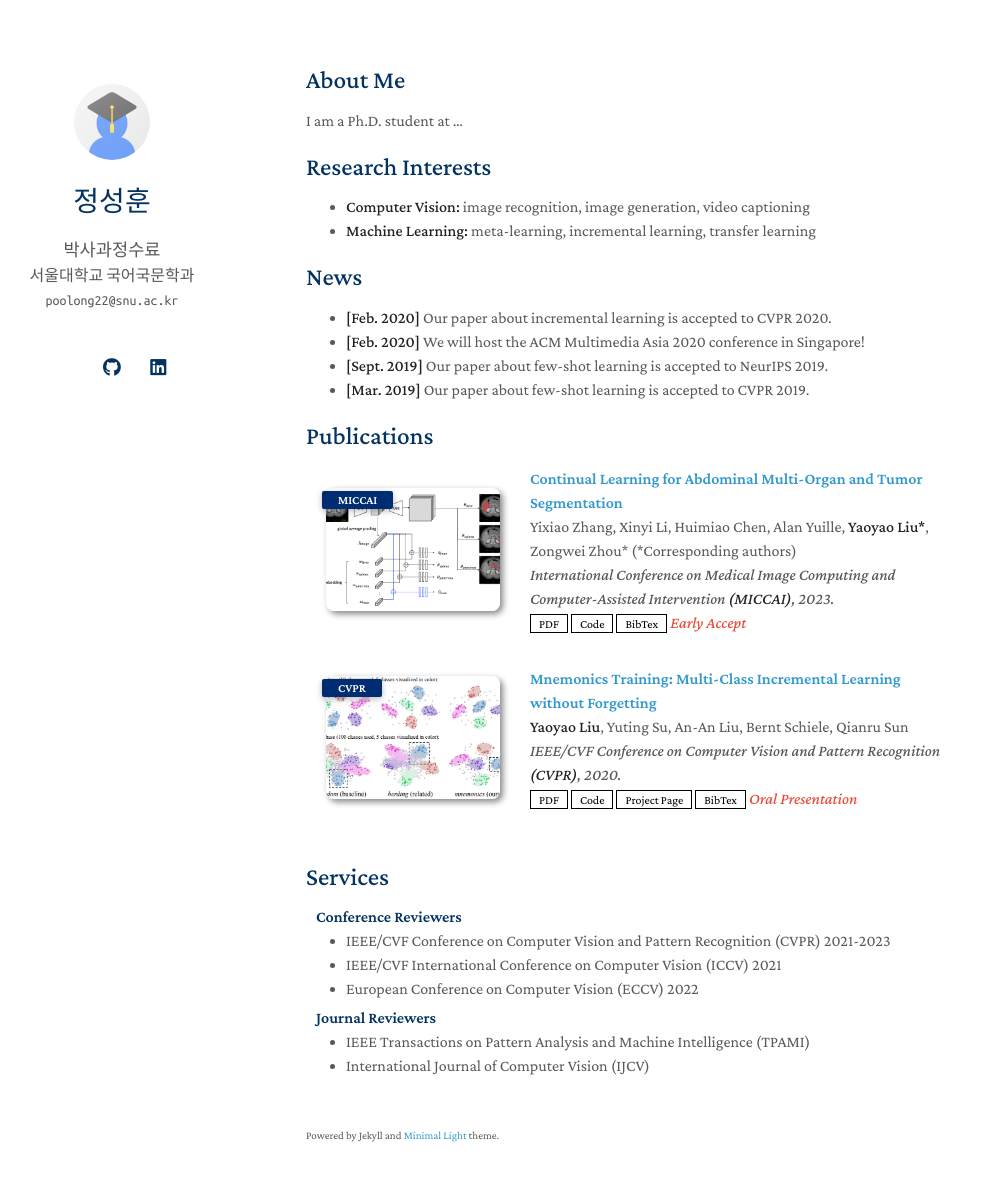
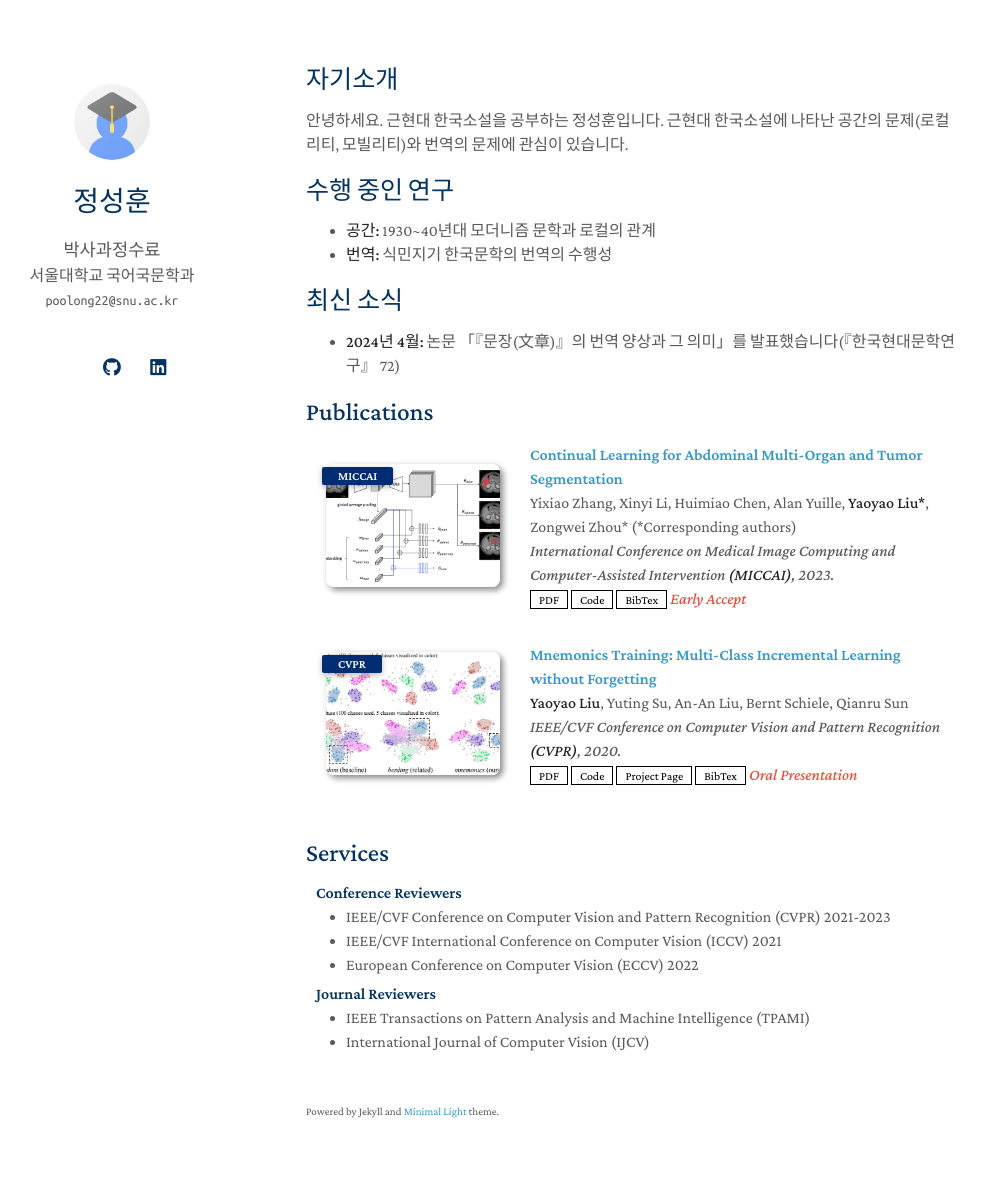
Before and after one commit to jshoon22/jshoon22.github.io, a Jekyll site: the page built from index.md, in a window 1280 px wide and 1216 px high. Shown: the top 1181 px of the window, without its empty margins (164-1148 px from the left). Built offline with Jekyll 4.4.1, drawn with Linux system fonts in a browser that asks for light colours; a style sheet for code colours, icons or effects is not loaded; our own code applies the rules of GitHub Pages for plain Markdown files.

Commit message:
Update index.md

```diff
--- a/index.md
+++ b/index.md
@@ -2,21 +2,19 @@
 layout: homepage
 ---
 
-## About Me
+## 자기소개
 
-I am a Ph.D. student at ...
+안녕하세요. 근현대 한국소설을 공부하는 정성훈입니다.
+근현대 한국소설에 나타난 공간의 문제(로컬리티, 모빌리티)와 번역의 문제에 관심이 있습니다.
 
-## Research Interests
+## 수행 중인 연구
 
-- **Computer Vision:** image recognition, image generation, video captioning
-- **Machine Learning:** meta-learning, incremental learning, transfer learning
+- **공간:** 1930~40년대 모더니즘 문학과 로컬의 관계
+- **번역:** 식민지기 한국문학의 번역의 수행성
 
-## News
+## 최신 소식
 
-- **[Feb. 2020]** Our paper about incremental learning is accepted to CVPR 2020.
-- **[Feb. 2020]** We will host the ACM Multimedia Asia 2020 conference in Singapore!
-- **[Sept. 2019]** Our paper about few-shot learning is accepted to NeurIPS 2019.
-- **[Mar. 2019]** Our paper about few-shot learning is accepted to CVPR 2019.
+- **2024년 4월:** 논문 「『문장(文章)』의 번역 양상과 그 의미」를 발표했습니다(『한국현대문학연구』 72)
 
 {% include_relative _includes/publications.md %}
 
```
